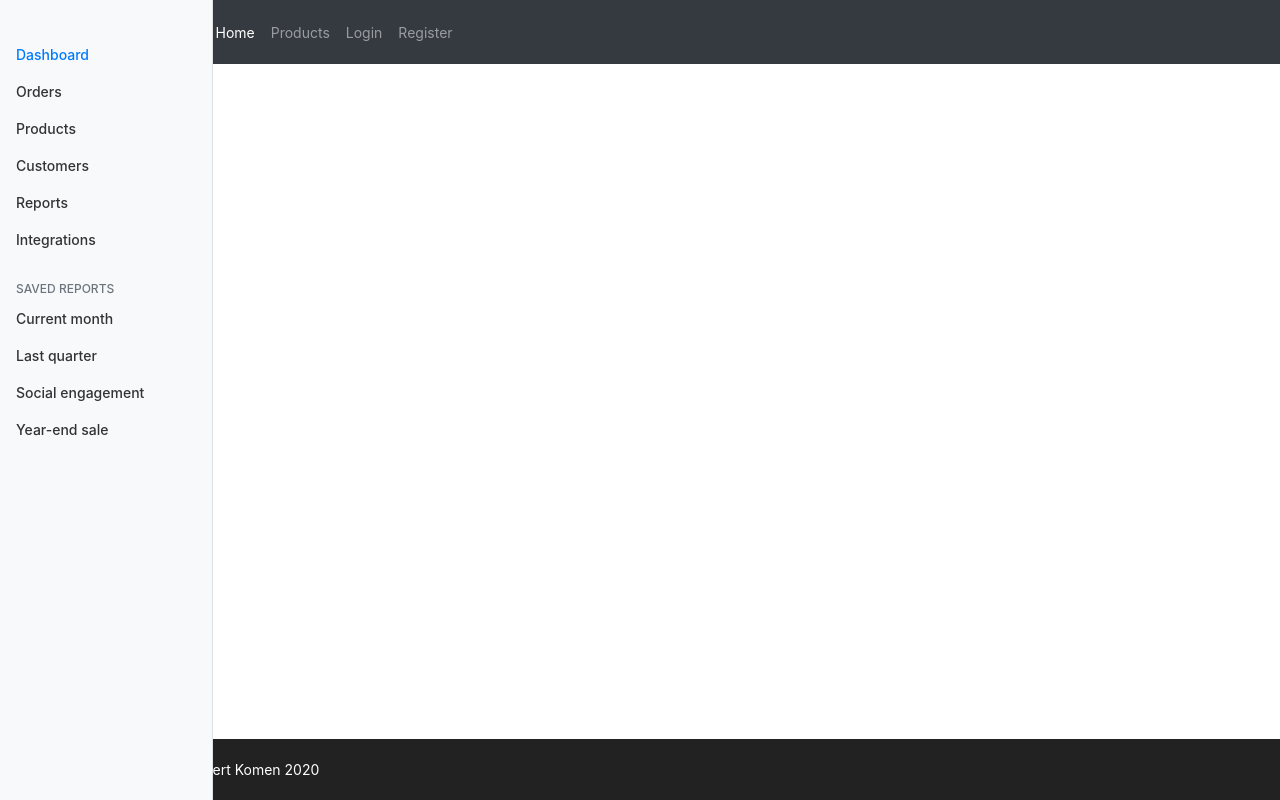
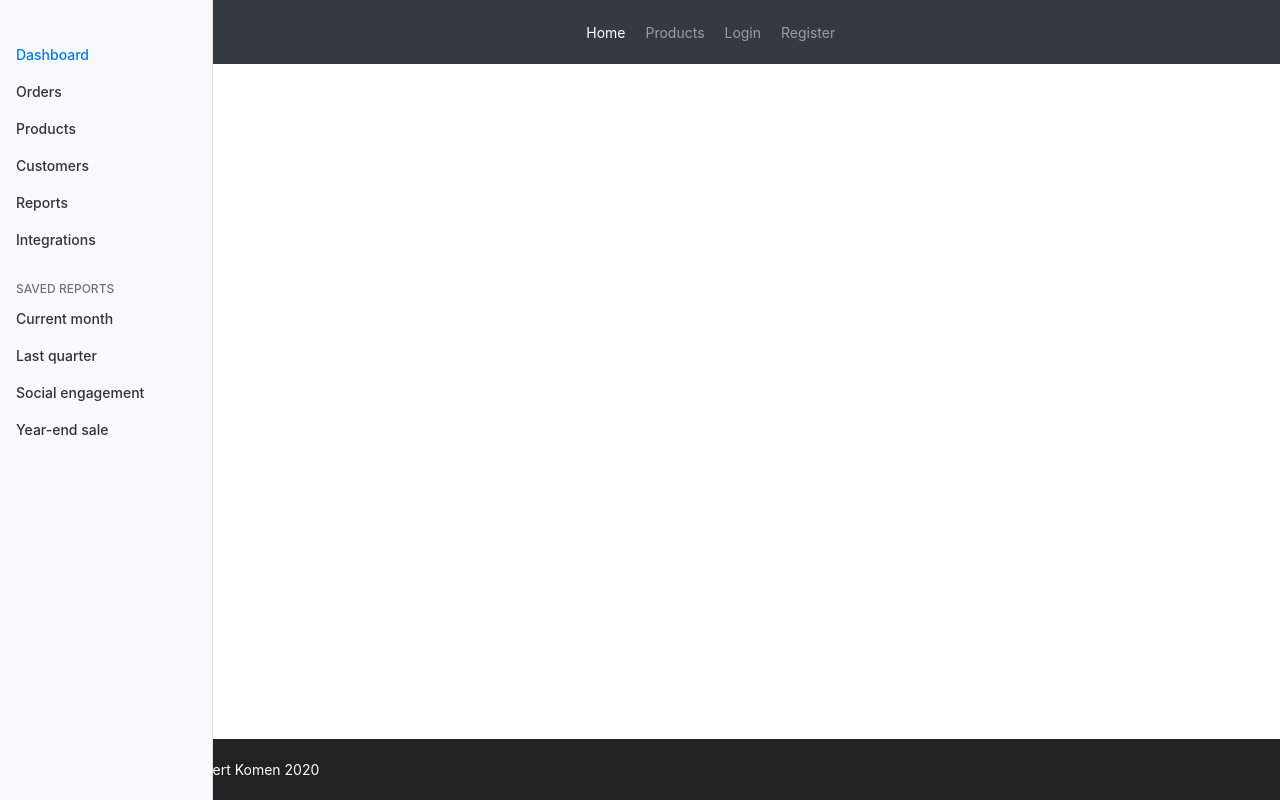
Before and after one commit to aitumik/fluffy-octo-happiness, a Flask app: page / in a window 1280 px wide. Run offline with Flask 2, Linux system fonts and the light colour scheme; some libraries are stand-ins or nearby versions.

Commit message:
pushed the navbar elements to the center

```diff
--- a/app/static/css/styles.css
+++ b/app/static/css/styles.css
@@ -14,6 +14,14 @@
     margin-left: 65px;
 }
 
-.navbar {
-    margin-left: 50px;
+.navbar-nav {
+    float:none;
+    margin:0 auto;
+    display: block;
+    text-align: center;
 }
+
+.navbar-nav > li {
+    display: inline-block;
+    float:none;
+}
--- a/app/templates/base.html
+++ b/app/templates/base.html
@@ -22,7 +22,7 @@
             aria-controls="navbarNav" aria-expanded="false" aria-label="Toggle navigation">
             <span class="navbar-toggler-icon"></span>
         </button>
-        <div class="collapse navbar-collapse" id="navbarNav">
+        <div class="collapse navbar-collapse float-right" id="navbarNav">
             <ul class="navbar-nav">
                 <li class="nav-item active">
                     <a class="nav-link" href="#">Home <span class="sr-only">(current)</span></a>
```
